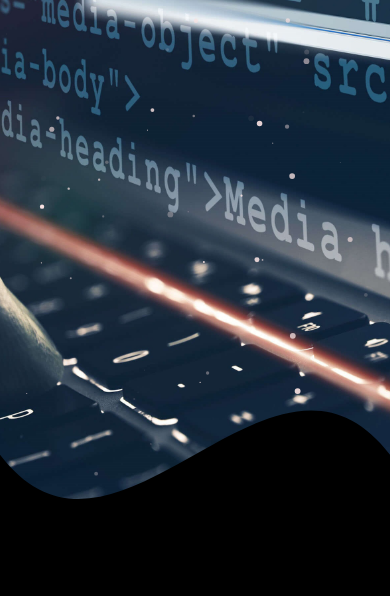
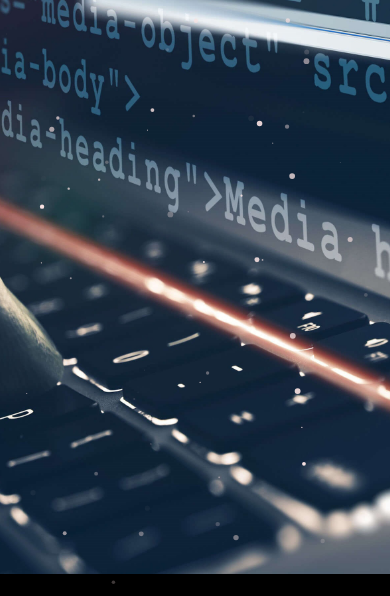
Before and after one commit to JuanRamos223/Portfolio, a website: page index.html in a window 390 px wide. Shown: the part 236-832 px from the top of the page. Drawn offline with nearby package versions, Linux system fonts and the light colour scheme.

Commit message:
fuerawave

```diff
--- a/css/style.css
+++ b/css/style.css
@@ -13,8 +13,9 @@ body{
 }
 h1{
     font-size: 4rem;
-    text-align: right;
+    text-align: center;
     color: #fff;
+    text-shadow: 11px 15p4;
 
 }
 
@@ -31,13 +32,7 @@ background: linear-gradient(to right, #434343, #000000); /* W3C, IE 10+/ Edge, F
 
 }
 @media (max-width:1966px){
-    .wave{
-        position: absolute;
-        width: 100%;
-        bottom: 0;
-        height: 120px;
 
-    }
     .texto__mio{
         width: 50%;
     }
@@ -401,13 +396,7 @@ background: linear-gradient(to right, #434343, #000000); /* W3C, IE 10+/ Edge, F
 @media (max-width:412px){
 
 
-    .wave{
 
-        width: 100%;
-        bottom: 0;
-        height: 230px;
-        clear: both;
-    }
     .fotomia{
    display: flex;
    justify-content: center;
--- a/index.html
+++ b/index.html
@@ -45,11 +45,7 @@
     <h1  style="text-align: center;" data-aos="flip-left" data-aos-easing="ease-out-cubic" data-aos-duration="2000">
       Desarrollo web</h1>
 
-      <div class="wave" style="overflow: hidden; bottom: 0;"><svg viewBox="0 0 500 150" preserveAspectRatio="none"
-        style="height: 100%; width: 100%;">
-        <path d="M0.00,49.98 C149.99,150.00 349.20,-49.98 500.00,49.98 L500.00,150.00 L0.00,150.00 Z"
-          style="stroke: none; fill: rgb(0, 0, 0);"></path>
-      </svg></div>
+
   </div>
 
   <main id="#sobremi" style="top: 0;">
```
